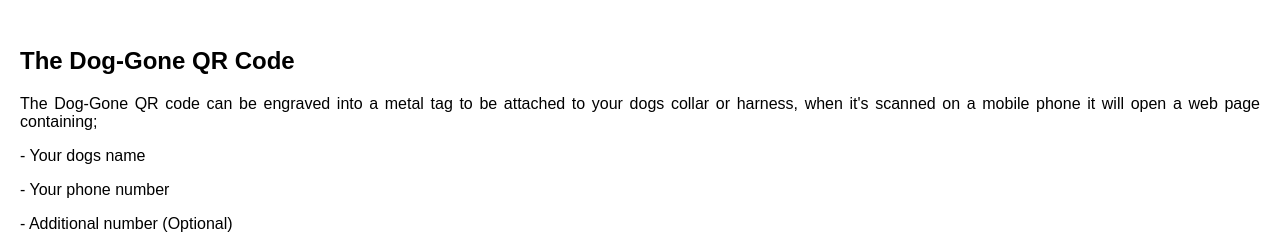
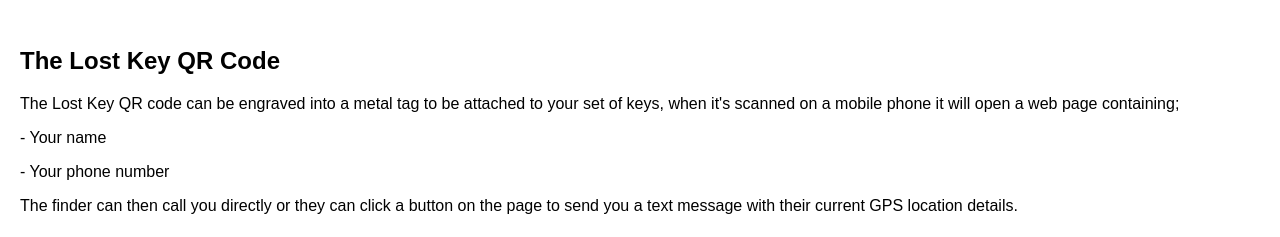
Before and after one commit to Blimboy/Lost-Keys, a plain HTML site: page index.html in a window 1280 px wide. Shown: the part 581-818 px from the top of the page. Drawn offline with Linux system fonts and the light colour scheme.

Commit message:
Update index.html

```diff
--- a/index.html
+++ b/index.html
@@ -70,11 +70,10 @@
     <!-- Second Section -->
     <div class="container">
         <div class="text">
-            <h2>The Dog-Gone QR Code</h2>
-            <p>The Dog-Gone QR code can be engraved into a metal tag to be attached to your dogs collar or harness, when it's scanned on a mobile phone it will open a web page containing;</p>
-            <p>- Your dogs name</p>
+            <h2>The Lost Key QR Code</h2>
+            <p>The Lost Key QR code can be engraved into a metal tag to be attached to your set of keys, when it's scanned on a mobile phone it will open a web page containing;</p>
+            <p>- Your name</p>
             <p>- Your phone number</p>
-            <p>- Additional number (Optional)</p>
             <p>The finder can then call you directly or they can click a button on the page to send you a text message with their current GPS location details.</p>
         </div>
         <div class="image">
```
